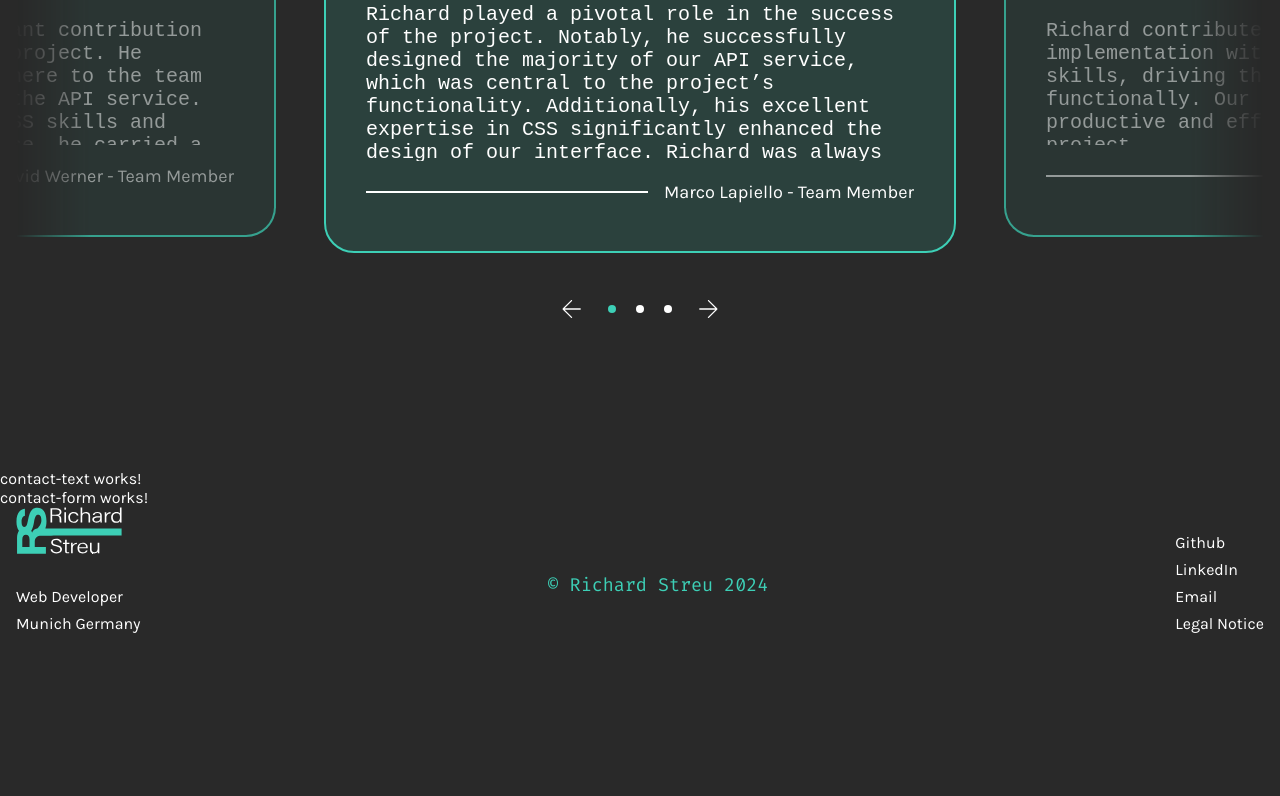
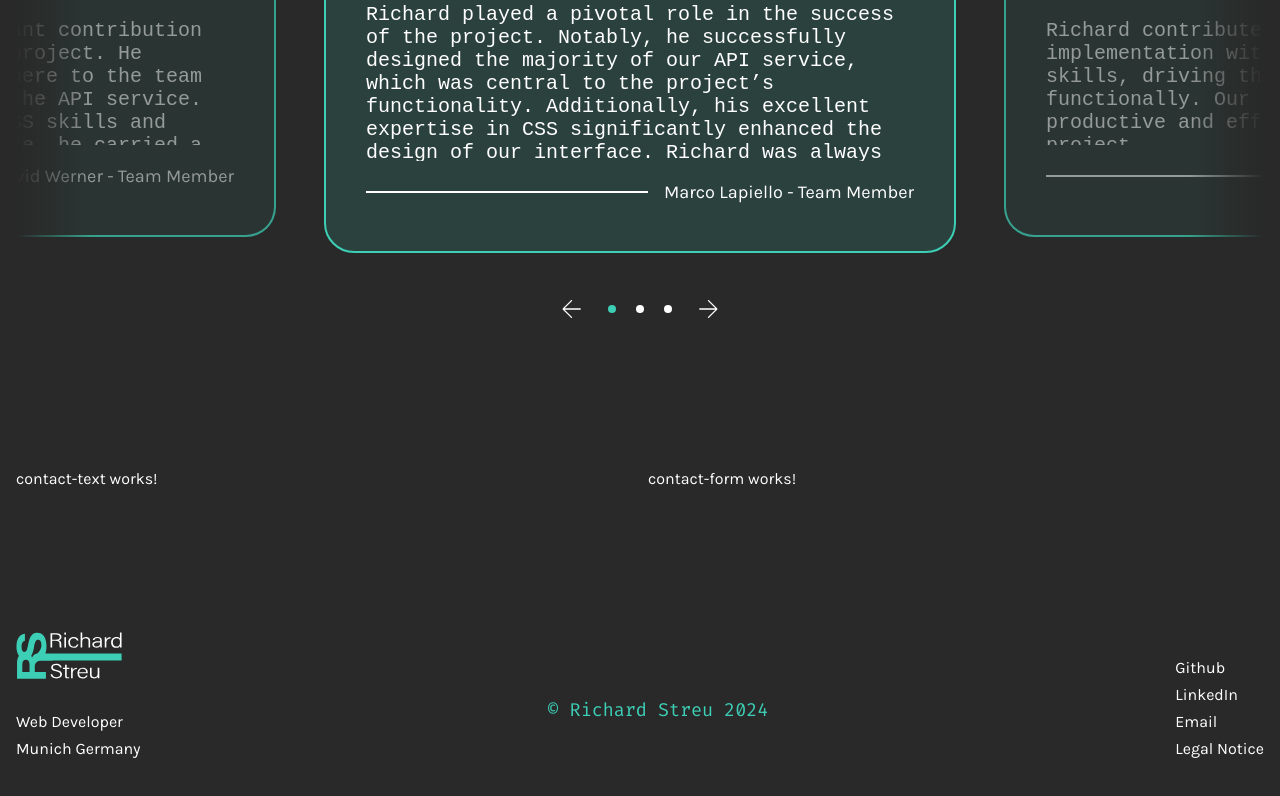
Before and after one commit to RichardStreu/portfolioAngular, an Angular app: page / in a window 1280 px wide. Shown: the part 3512-4308 px from the top of the page. Before the commit the page ends 4209 px from the top, so only its background shows below. Built offline with nearby package versions, Linux system fonts and the light colour scheme.

Commit message:
feat: restructure contact section layout with flexbox for improved styling and spacing

```diff
--- a/src/app/landing-page/sections/f-contact/f-contact.component.html
+++ b/src/app/landing-page/sections/f-contact/f-contact.component.html
@@ -1,4 +1,6 @@
 <section class="contact-section">
-  <app-contact-text></app-contact-text>
-  <app-contact-form></app-contact-form>
+  <div class="contentWrapper">
+    <app-contact-text class="contactTextContainer"></app-contact-text>
+    <app-contact-form class="contactFormContainer"></app-contact-form>
+  </div>
 </section>
--- a/src/app/landing-page/sections/f-contact/f-contact.component.scss
+++ b/src/app/landing-page/sections/f-contact/f-contact.component.scss
@@ -0,0 +1,19 @@
+@import "../../../../styles.scss";
+
+.contact-section {
+  padding-bottom: 144px;
+
+  .contentWrapper {
+    display: flex;
+    flex-direction: row;
+    gap: 64px;
+
+    .contactTextContainer {
+      flex: 1;
+    }
+
+    .contactFormContainer{
+      width: 616px;
+    }
+  }
+}
```
